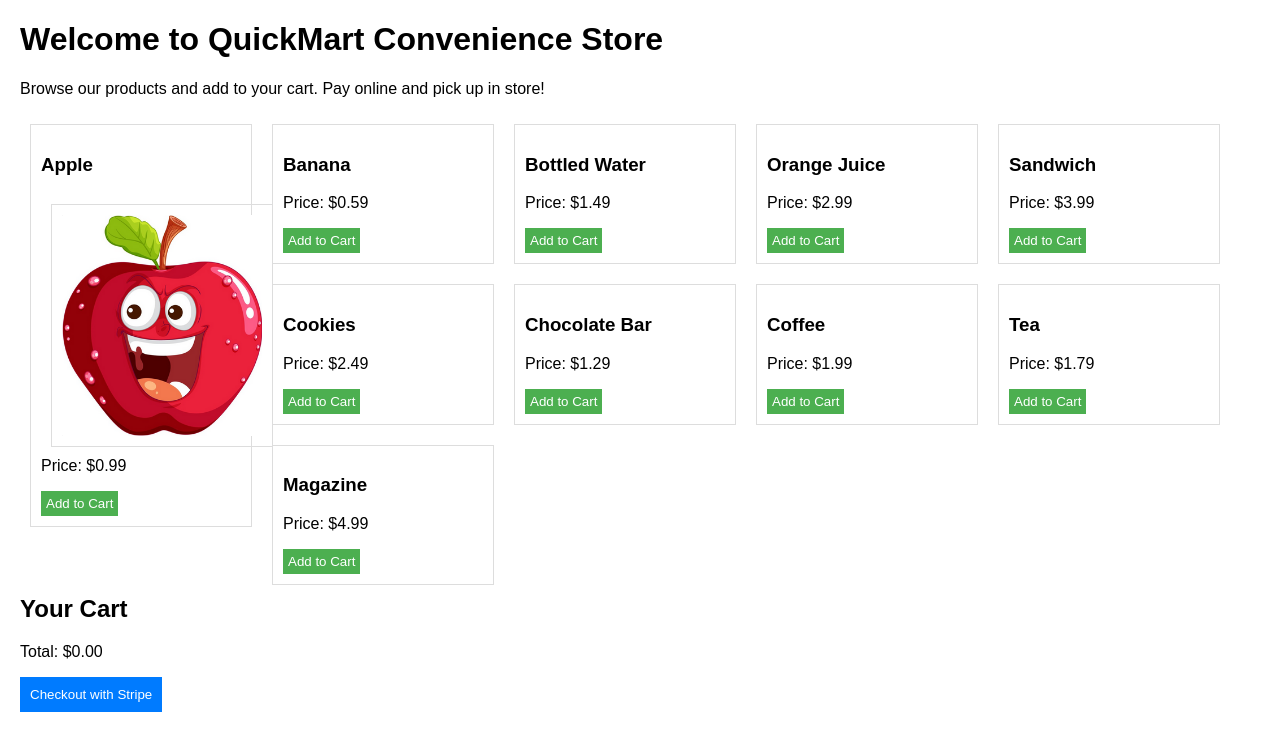
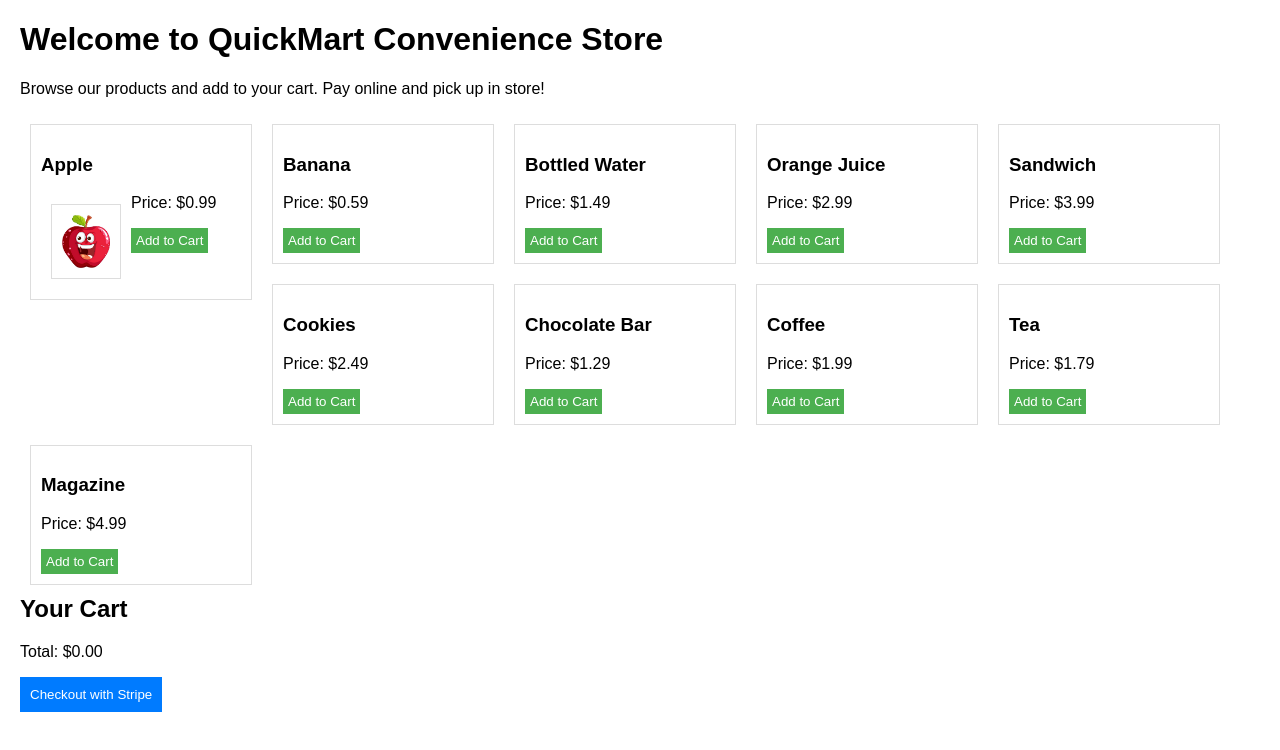
Before and after one commit to Darthterac/Main-Variety-Plus, a website: page index.html in a window 1280 px wide. Drawn offline with Linux system fonts and the light colour scheme; a script that the page names is missing.

Commit message:
another test

```diff
--- a/index.html
+++ b/index.html
@@ -8,7 +8,7 @@
     <style>
         body { font-family: Arial, sans-serif; margin: 20px; }
         .product { border: 1px solid #ddd; padding: 10px; margin: 10px; width: 200px; float: left; }
-        .product img { width: 100%; height: auto; }
+        .product img { width: 48px; height: auto; }
         .product button { background: #4CAF50; color: white; border: none; padding: 5px; cursor: pointer; }
         #cart { clear: both; margin-top: 20px; }
         #cart-items { list-style: none; padding: 0; }
```
